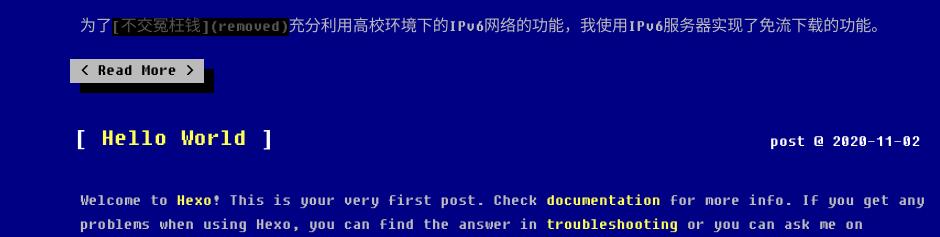
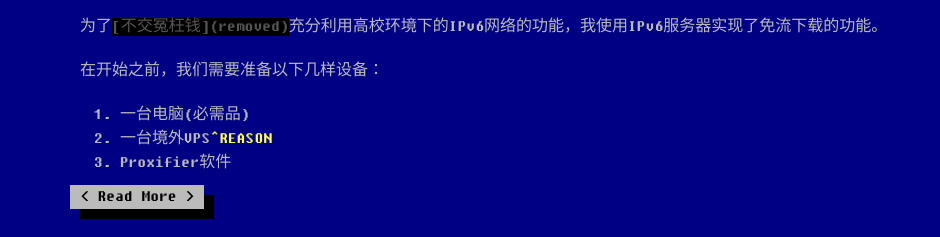
Before and after one commit to Mandarinzs/Mandarinzs.github.io, a plain HTML site: page index.html in a window 1280 px wide. Shown: the part 425-662 px from the top of the page, 0-940 px from the left. Drawn offline with Linux system fonts and the light colour scheme.

Commit message:
Site updated: 2020-11-03 19:54:00

```diff
--- a/index.html
+++ b/index.html
@@ -158,6 +158,13 @@ var _hmt = _hmt || [];
 		<h2 id="起因"><a href="#起因" class="headerlink" title="起因"></a>起因</h2><p>现如今，高校内的网络服务大多使用的是学校内指定的校园网，网速慢、延迟高、流量贵的情况比比皆是。</p>
 <p>就拿我们学校的校园网来说，1元1.5GB的流量甚至比300元两年/每个月30GB流量的计费方式还离谱。GTA5最便宜的时候49块，一共110GB的安装文件，全部下载下来就需要73块钱网费。这下可好，如果按缴税来算的话，学校的计费标准直接超过各国税率达到巅峰。</p>
 <p>为了<del>不交冤枉钱</del>充分利用高校环境下的IPv6网络的功能，我使用IPv6服务器实现了免流下载的功能。</p>
+<h2 id="开始前的准备"><a href="#开始前的准备" class="headerlink" title="开始前的准备"></a>开始前的准备</h2><p>在开始之前，我们需要准备以下几样设备：</p>
+<ol>
+<li>一台电脑(<strong>必需品</strong>)</li>
+<li>一台境外VPS<a href="%E5%A2%83%E5%86%85%E6%9C%8D%E5%8A%A1%E5%99%A8%E8%99%BD%E7%84%B6%E4%BD%BF%E7%94%A8%E5%AD%A6%E7%94%9F%E4%BC%98%E6%83%A0%E7%9B%B8%E5%AF%B9%E4%BE%BF%E5%AE%9C%EF%BC%8C%E4%BD%86%E6%98%AF%E5%B8%A6%E5%AE%BD%E5%A4%AA%E4%BD%8E(%E5%8F%AA%E6%9C%891%EF%BD%9E10M)%EF%BC%8C%E8%80%8C%E4%B8%94%E5%BE%88%E5%AE%B9%E6%98%93%E5%90%84%E7%A7%8D%E5%8E%9F%E5%9B%A0%E8%A2%AB%E6%9F%A5%E5%B0%81">^REASON</a></li>
+<li>Proxifier软件</li>
+</ol>
+
 
 	</div>
   <a type="button" href="/2020/11/03/高校校园网环境下实现免流下载/#more" class="btn btn-default more">Read More</a>
```
Also changed, not shown: 2020/11/03/高校校园网环境下实现免流下载/index.html (+1 -4 lines).
